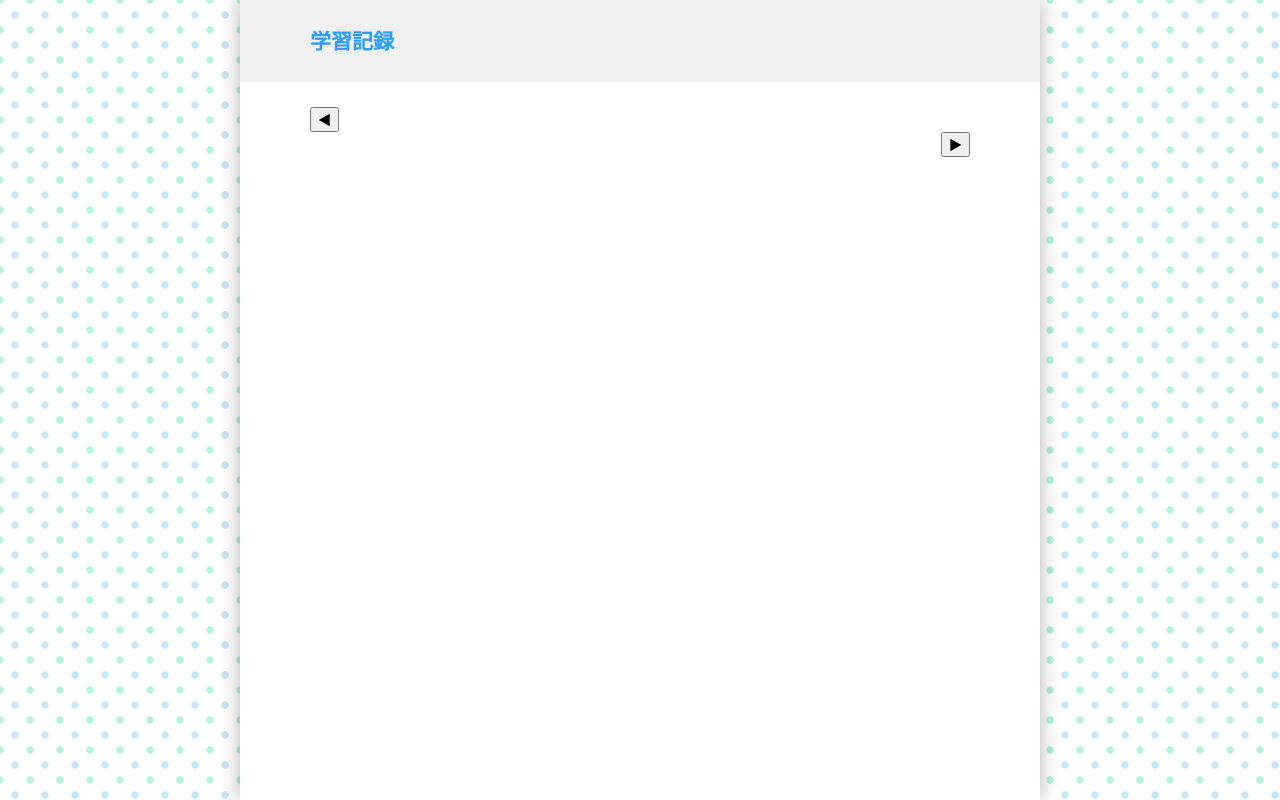
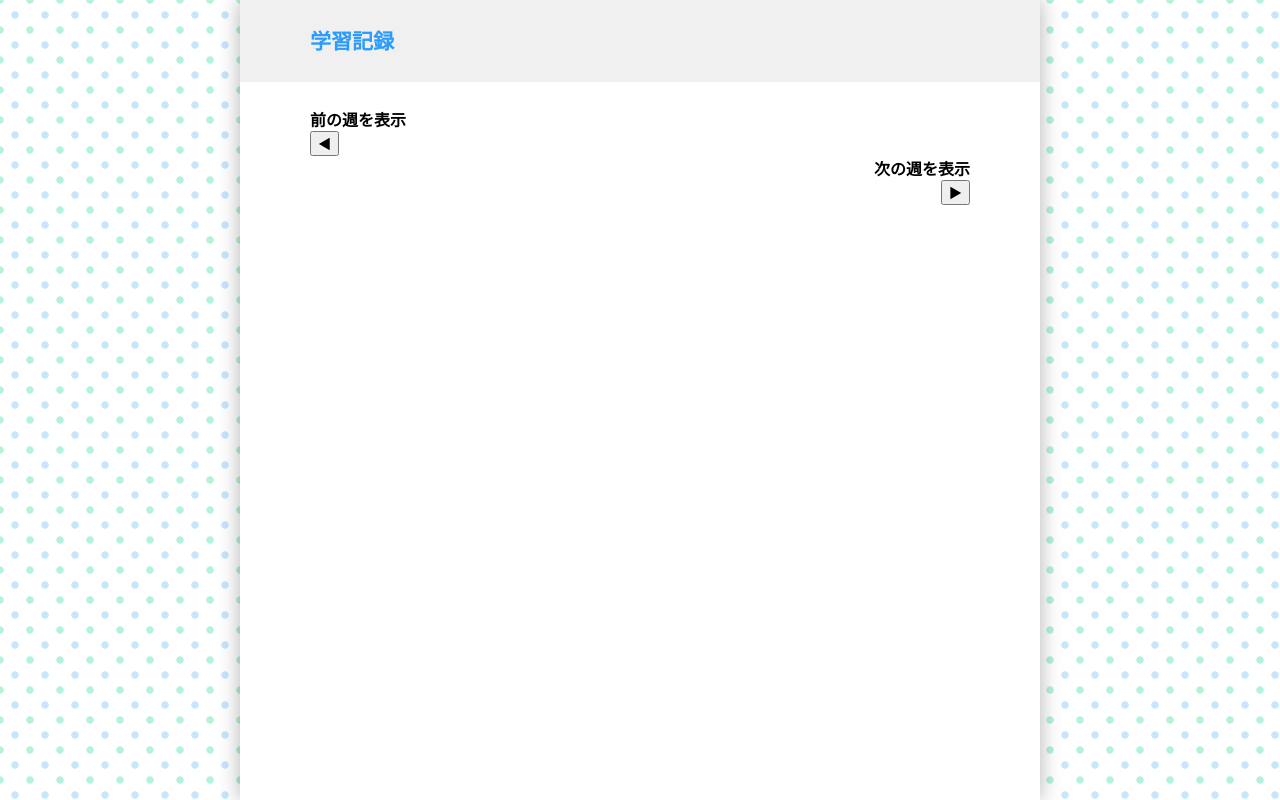
Before and after one commit to mechAneko12/IoT_project, a Django app: template manager/templates/table.html in a window 1280 px wide. Run offline with Django 3.2, Linux system fonts and the light colour scheme; the template is opened without the code that fills it, so the values that code supplies are empty; some libraries are stand-ins or nearby versions.

Commit message:
Study app

```diff
--- a/manager/static/style.css
+++ b/manager/static/style.css
@@ -138,3 +138,7 @@ a:visited { color: #4d4d4d; }
 h1{
   text-align: right;
 }
+
+h2{
+  text-align: left;
+}
--- a/manager/templates/table.html
+++ b/manager/templates/table.html
@@ -13,8 +13,14 @@
     <div class="contents margin">
     <script type="text/javascript" src="https://www.gstatic.com/charts/loader.js"></script>
     <script src="https://ajax.aspnetcdn.com/ajax/jQuery/jquery-3.4.1.min.js"></script>
-    <button type = "button" id = "downcount">◀</button>
-    <h1><button type = "button" id = "upcount">▶</button></h1>
+    <h2>
+      <p id = "down">前の週を表示</p>
+      <button type = "button" id = "downcount">◀</button>
+    </h2>
+    <h1>
+      <p id = "up">次の週を表示</p>
+      <button type = "button" id = "upcount">▶</button>
+    </h1>
 
 
   <link href="https://fonts.googleapis.com/css?family=Lato:100,300,400,700,900" rel="stylesheet" type="text/css">
```
